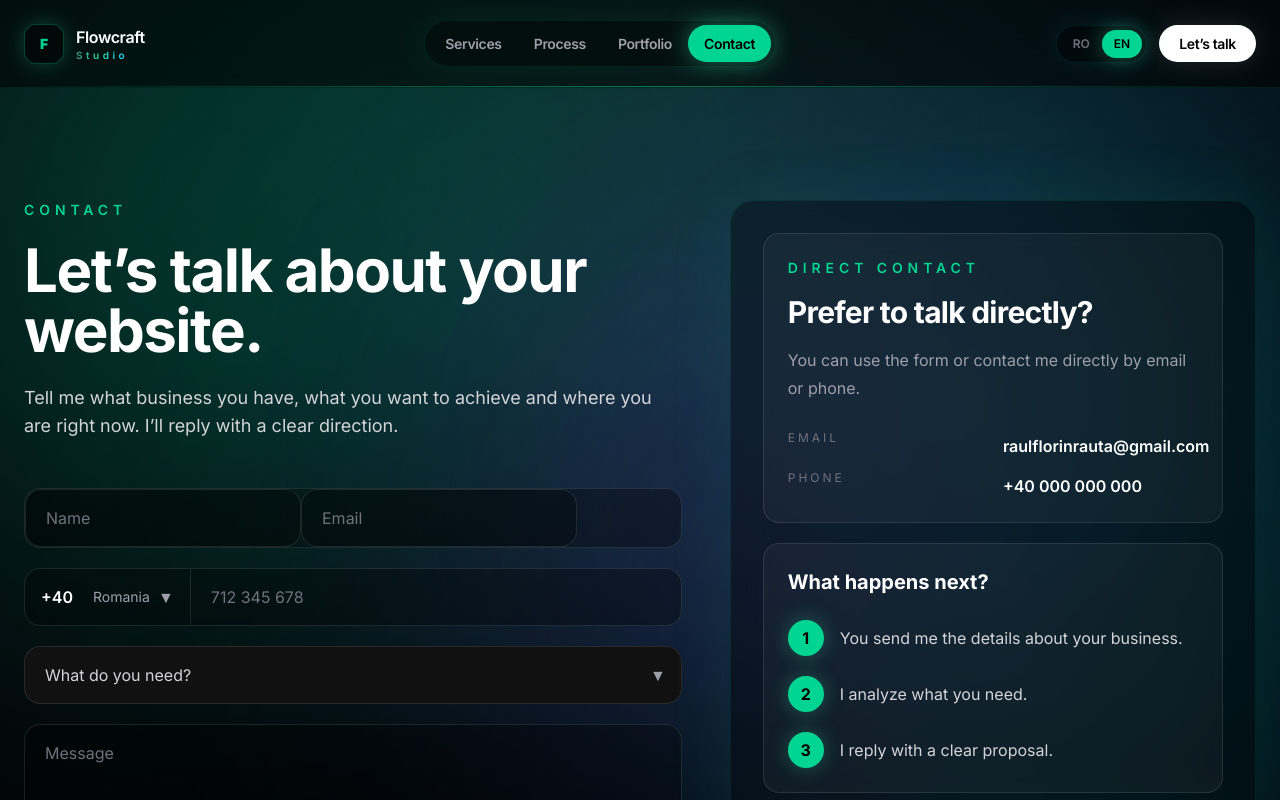
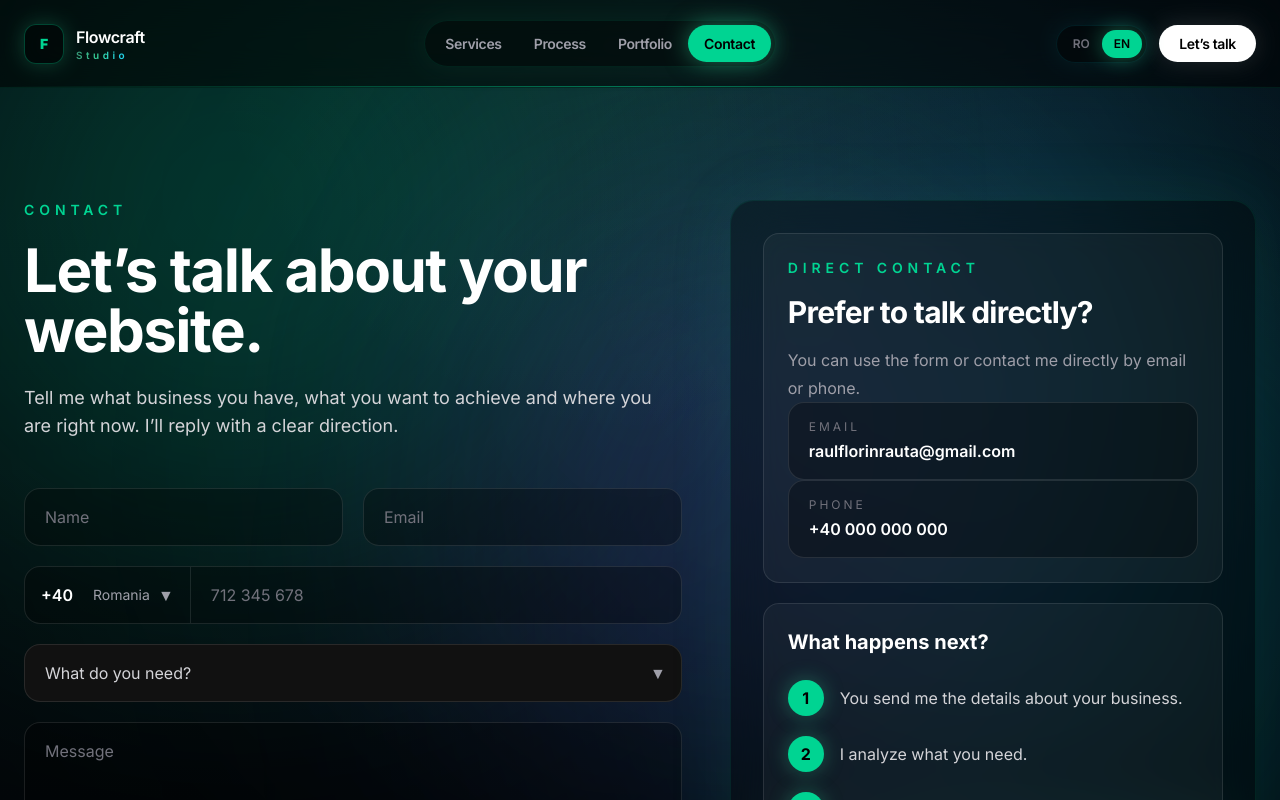
Before and after one commit to RaulRauta/my-business-site, a Next.js app: page /en/contact in a window 1280 px wide. Shown: the top 800 px of the page. Built offline with nearby package versions, Linux system fonts and the light colour scheme.

Commit message:
Add favicon and metadata

```diff
--- a/app/[lang]/contact/page.tsx
+++ b/app/[lang]/contact/page.tsx
@@ -325,14 +325,14 @@ export default function ContactPage({
                 setLoading(false);
               }}
             >
-              <div className="relative flex rounded-2xl border border-white/10 bg-black/30 transition focus-within:border-emerald-400/70 focus-within:shadow-[0_0_22px_rgba(52,211,153,0.18)]">
+              <div className="grid grid-cols-1 gap-5 lg:grid-cols-2">
                 <input
                   name="name"
                   type="text"
                   required
                   autoComplete="off"
                   placeholder={t.name}
-                  className="rounded-2xl border border-white/10 bg-black/30 px-5 py-4 outline-none transition placeholder:text-zinc-500 focus:border-emerald-400/70 focus:bg-black/40 focus:shadow-[0_0_22px_rgba(52,211,153,0.18)]"
+                  className="w-full rounded-2xl border border-white/10 bg-black/30 px-5 py-4 outline-none transition placeholder:text-zinc-500 focus:border-emerald-400/70 focus:bg-black/40 focus:shadow-[0_0_22px_rgba(52,211,153,0.18)]"
                 />
 
                 <input
@@ -341,11 +341,11 @@ export default function ContactPage({
                   required
                   autoComplete="off"
                   placeholder={t.email}
-                  className="rounded-2xl border border-white/10 bg-black/30 px-5 py-4 outline-none transition placeholder:text-zinc-500 focus:border-emerald-400/70 focus:bg-black/40 focus:shadow-[0_0_22px_rgba(52,211,153,0.18)]"
+                  className="w-full rounded-2xl border border-white/10 bg-black/30 px-5 py-4 outline-none transition placeholder:text-zinc-500 focus:border-emerald-400/70 focus:bg-black/40 focus:shadow-[0_0_22px_rgba(52,211,153,0.18)]"
                 />
               </div>
 
-              <div className="flex overflow-hidden rounded-2xl border border-white/10 bg-black/30 focus-within:border-emerald-400/70 focus-within:shadow-[0_0_22px_rgba(52,211,153,0.18)]">
+              <div className="relative flex rounded-2xl border border-white/10 bg-black/30 focus-within:border-emerald-400/70 focus-within:shadow-[0_0_22px_rgba(52,211,153,0.18)]">
                 <CountryCodeSelect
                   lang={lang}
                   value={countryCode}
@@ -472,24 +472,20 @@ export default function ContactPage({
                   : "You can use the form or contact me directly by email or phone."}
               </p>
 
-              <div className="mt-7 grid gap-3">
-                <div className="grid grid-cols-1 gap-5 lg:grid-cols-2">
+              <div className="group rounded-2xl border border-white/10 bg-black/30 px-5 py-4">
                 <p className="text-xs uppercase tracking-[0.25em] text-zinc-500">
                   Email
                 </p>
-                  <p className="mt-1 font-semibold text-white">
+                <p className="mt-1 break-words font-semibold text-white">
                   raulflorinrauta@gmail.com
                 </p>
               </div>
 
-                <div className="grid grid-cols-1 gap-5 lg:grid-cols-2">
+              <div className="group rounded-2xl border border-white/10 bg-black/30 px-5 py-4">
                 <p className="text-xs uppercase tracking-[0.25em] text-zinc-500">
                   {lang === "ro" ? "Telefon" : "Phone"}
                 </p>
-                  <p className="mt-1 font-semibold text-white">
-                    +40 000 000 000
-                  </p>
-                </div>
+                <p className="mt-1 font-semibold text-white">+40 000 000 000</p>
               </div>
             </div>
 
```
Lines whose indentation alone changed are shown as unchanged.
